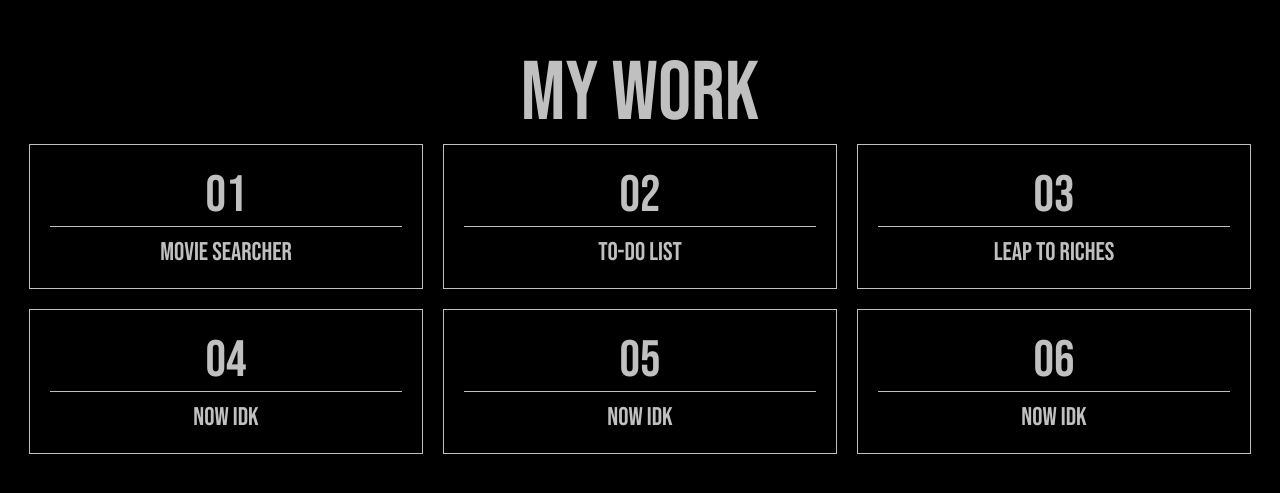
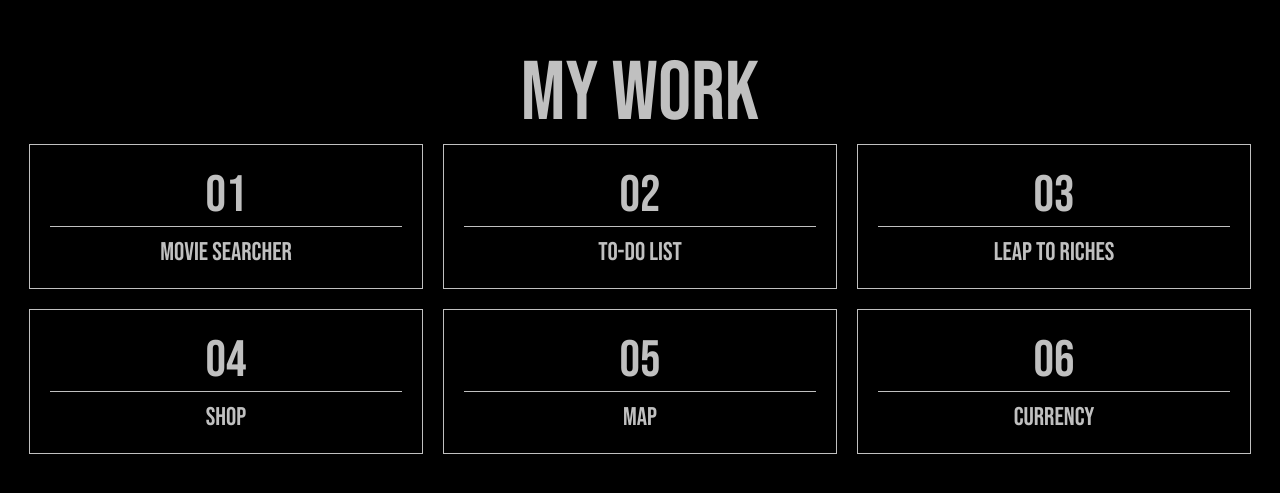
Before and after one commit to damsotk/resume-for-job, a React (Create React App) app: page / in a window 1280 px wide. Shown: the part 1751-2244 px from the top of the page. Built offline with nearby package versions, Linux system fonts and the light colour scheme.

Commit message:
just for future

```diff
--- a/src/main-page/main-page-show-logic-work/main-page-show-logic-work.js
+++ b/src/main-page/main-page-show-logic-work/main-page-show-logic-work.js
@@ -45,7 +45,7 @@ function MainPageShowLogic() {
                             04
                         </div>
                         <div className='work-desc'>
-                            NOW IDK
+                            SHOP
                         </div>
                     </div>
                     <div className='work-card'>
@@ -53,7 +53,7 @@ function MainPageShowLogic() {
                             05
                         </div>
                         <div className='work-desc'>
-                            NOW IDK
+                            MAP
                         </div>
                     </div>
                     <div className='work-card'>
@@ -61,7 +61,7 @@ function MainPageShowLogic() {
                             06
                         </div>
                         <div className='work-desc'>
-                            NOW IDK
+                            CURRENCY
                         </div>
                     </div>
                 </div>
```
Also changed, not shown: 2 other files (tests, documents, lock files or other folders).
